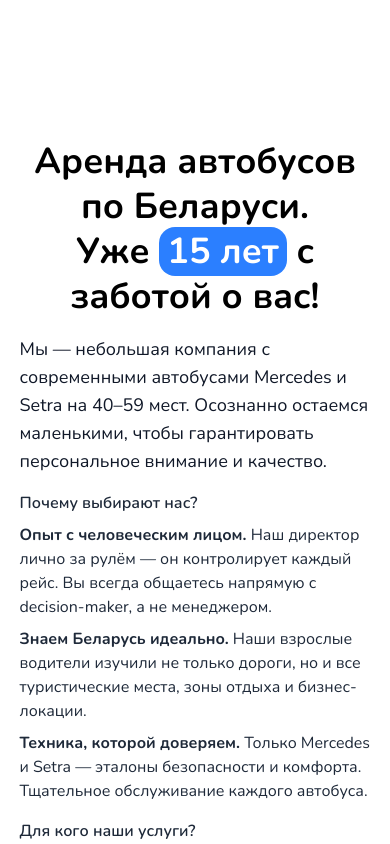
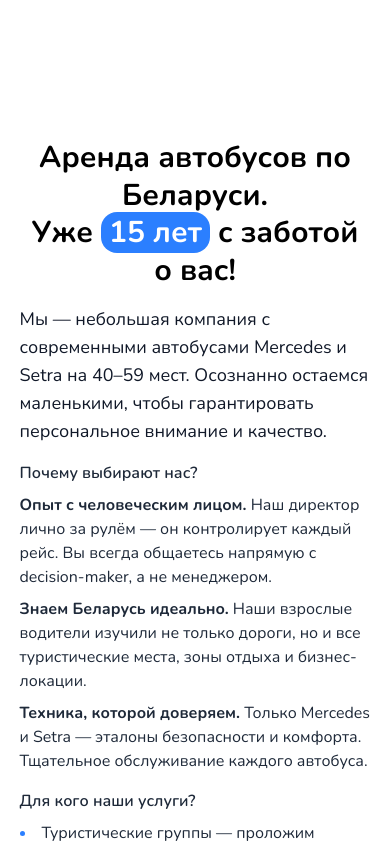
Before and after one commit to mksusha/bus-rental, a React (Vite) app: page / in a window 390 px wide. Shown: the part 3320-4164 px from the top of the page. Built offline with nearby package versions, Linux system fonts and the light colour scheme; no server answers; the database is empty.

Commit message:
style: added margin-bottom to client logos section

```diff
--- a/src/components/Opportunities.tsx
+++ b/src/components/Opportunities.tsx
@@ -31,7 +31,7 @@ export default function Features() {
         >
             {/* Левая колонка с текстом */}
             <div className="md:sticky md:top-20 h-fit py-5 space-y-4">
-                <h2 className="text-4xl md:text-4xl font-extrabold leading-tight text-center md:text-left ">
+                <h2 className="text-3xl md:text-4xl font-extrabold leading-tight text-center md:text-left ">
                     Аренда автобусов по Беларуси. <br/> Уже{" "}
                     <span className="bg-blue-500 text-white px-2 rounded-2xl">15 лет</span> с заботой о вас!
                 </h2>
--- a/src/components/Partners.tsx
+++ b/src/components/Partners.tsx
@@ -29,7 +29,7 @@ export default function Clients() {
                 </p>
 
                 {/* Первый ряд */}
-                <div className="flex justify-center items-center mb-10git add .
+                <div className="flex justify-center items-center mb-8
 ">
                     {clients.map((logo, idx) => (
                         <div
```
